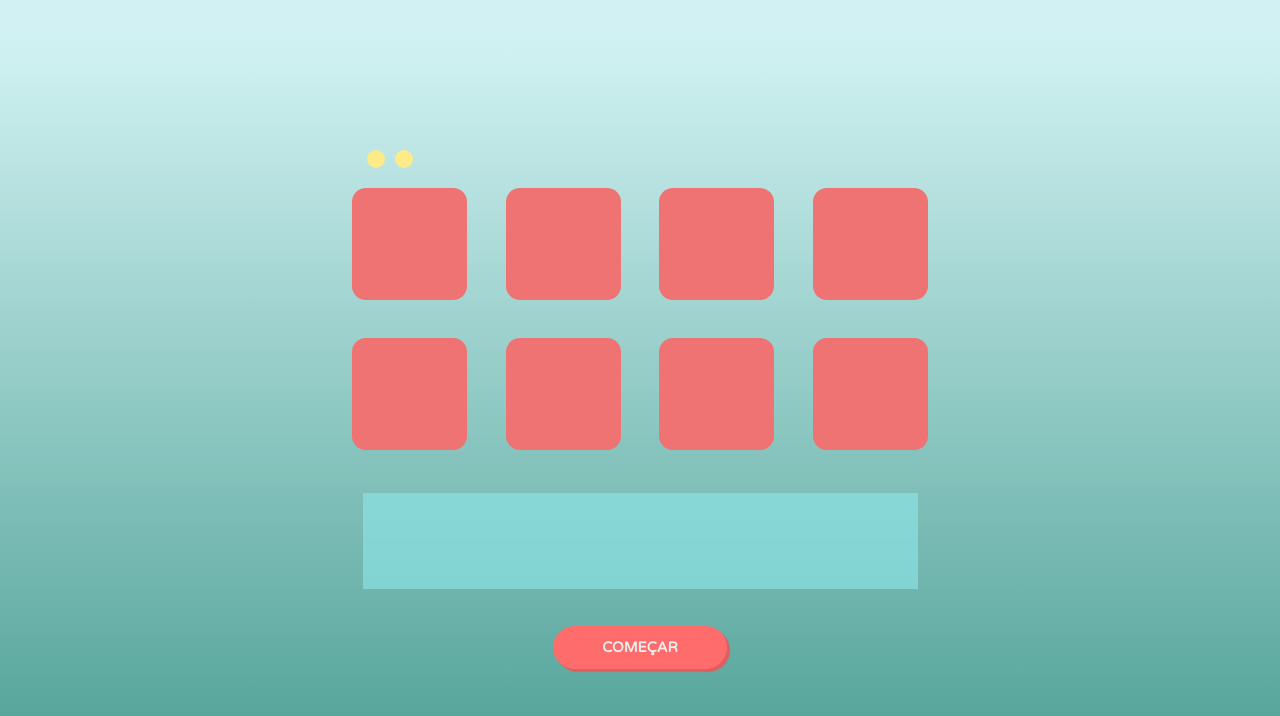
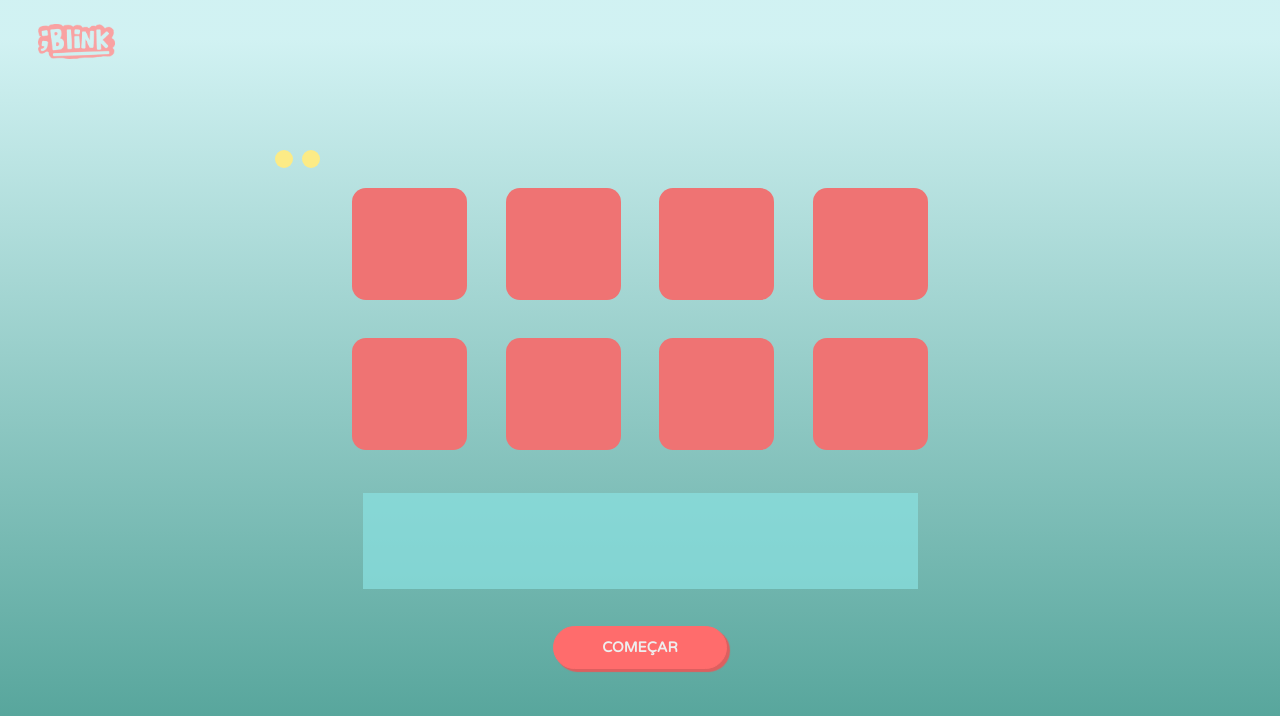
Before and after one commit to pleshw/blink, a Vue app: page /modulos in a window 1280 px wide. Shown: the top 716 px of the page. Built offline with nearby package versions, Linux system fonts and the light colour scheme; the HTML template or start-up script is replaced by a standard one.

Commit message:
..........................................

```diff
--- a/src/includes/GameModules.ts
+++ b/src/includes/GameModules.ts
@@ -1,8 +1,9 @@
 import { Mimica, Dance } from '@/includes/GameTasks'
 import { Module } from '@/includes/Module'
 
-let Artes = new Module("Artes", "Prepare a tesoura, a cola, a massinha de modelar, o papel, o lápis...", require(''));
-let Teatro = new Module("Teatro", "Atividades performativas, dança, canto, imitação, mímica...", require(''), new Dance(), new Mimica());
-let Geral = new Module("Geral", "Questões sobre tudo, 'Ser ou não ser?', 'Por que a galinha atravessou a rua?', você pode me dizer a raiz quadrada de 129?", require(''));
+let Artes = new Module("Artes", "Prepare a tesoura, a cola, a massinha de modelar, o papel, o lápis...", require('@/assets/waves-up.png'));
+let Teatro = new Module("Teatro", "Atividades performativas, dança, canto, imitação, mímica...", require('@/assets/waves-up.png'), new Dance(), new Mimica());
+let Geral = new Module("Geral", "Questões sobre tudo, 'Ser ou não ser?', 'Por que a galinha atravessou a rua?', você pode me dizer a raiz quadrada de 129?", require('@/assets/waves-up.png'));
+let NotReady = new Module("Em breve", "Calma aí...", require('@/assets/waves-up.png'));
 
-export { Artes, Teatro, Geral };
+export { Artes, Teatro, Geral, NotReady };
--- a/src/includes/GameTasks.ts
+++ b/src/includes/GameTasks.ts
@@ -41,7 +41,7 @@ let coreografiaAvançada: File[] =
         require('@/assets/user-circle.png'),
         require('@/assets/user-triangle.png')];
 
-let coreografias: Array<File[]> = [coreografiaSimples, coreografiaMedia, coreografiaAvançada];
+let coreografias: Array<File[]> = [coreografiaSimples];
 class Dance extends TaskWithTime {
     canBe!: File[];
     reallyIs!: File;
--- a/src/includes/Module.ts
+++ b/src/includes/Module.ts
@@ -2,7 +2,7 @@ import { Task, TaskWithTime } from '@/includes/Task'
 
 class Module {
     name!: string;
-    taskList!: Set<Task>;
+    taskList!: Array<Task>;
     description!: string;
     img!: File;
 
@@ -10,7 +10,7 @@ class Module {
         this.name = name;
         this.description = description;
         this.img = img;
-        this.taskList = new Set<Task>([...tasks]);
+        this.taskList = new Array<Task>(...tasks);
     }
 }
 
--- a/src/views/ModSelection.vue
+++ b/src/views/ModSelection.vue
@@ -1,7 +1,12 @@
 <template>
   <div class="row justify-content-center container">
+    <div class="logo-on-edge" style="text-align: center; max-width: 4.8rem !important; ">
+      <router-link to="/">
+        <img src="@/assets/logo-sub-rosa.png" class="img-fluid" />
+      </router-link>
+    </div>
     <div
-      class="info-title d-flex justify-content-start col-6 align-middle mt-4"
+      class="info-title d-flex justify-content-start col-8 align-middle mt-4"
       style="z-index: 300;"
     >
       <info-markers style="padding: 0 !important;" :step="2" :length="2"></info-markers>
@@ -26,10 +31,11 @@
 <script lang="ts">
 import { Component, Vue, Watch } from "vue-property-decorator";
 
+import { Teatro } from "@/includes/GameModules.ts";
+
 // Components
 import InfoMarkers from "@/components/InfoMarkers.vue";
 import StartButton from "@/components/StartButton.vue";
-import { Teatro } from "@/includes/GameModules";
 
 @Component({
   components: {
@@ -37,11 +43,11 @@ import { Teatro } from "@/includes/GameModules";
     InfoMarkers
   }
 })
-export default class Home extends Vue {
+export default class ModSelection extends Vue {
   constructor() {
     super();
 
-    console.log(Teatro);
+    console.log(Teatro.taskList);
   }
 }
 </script>
```
